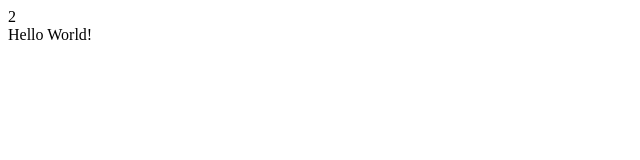
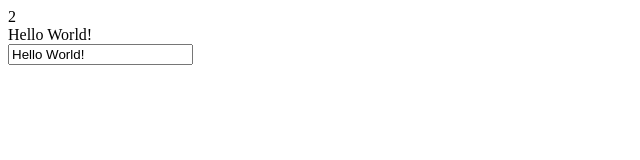
Before and after one commit to acltc/angular-meetup, a plain HTML site: page index.html in a window 1280 px wide. Shown: the whole page, without its empty margins (0-640 px from the left). Drawn offline with Linux system fonts and the light colour scheme.

Commit message:
two way data binding

```diff
--- a/index.html
+++ b/index.html
@@ -10,6 +10,8 @@
 
       <div ng-controller="miscCtrl">
         {{ message }}
+        <br>
+        <input ng-model="message">
       </div>
     </div>
 
```
